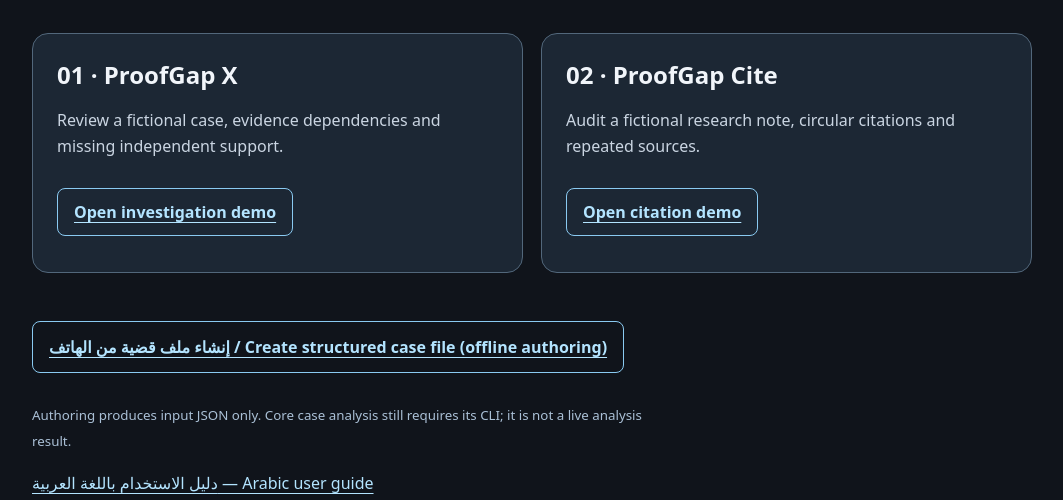
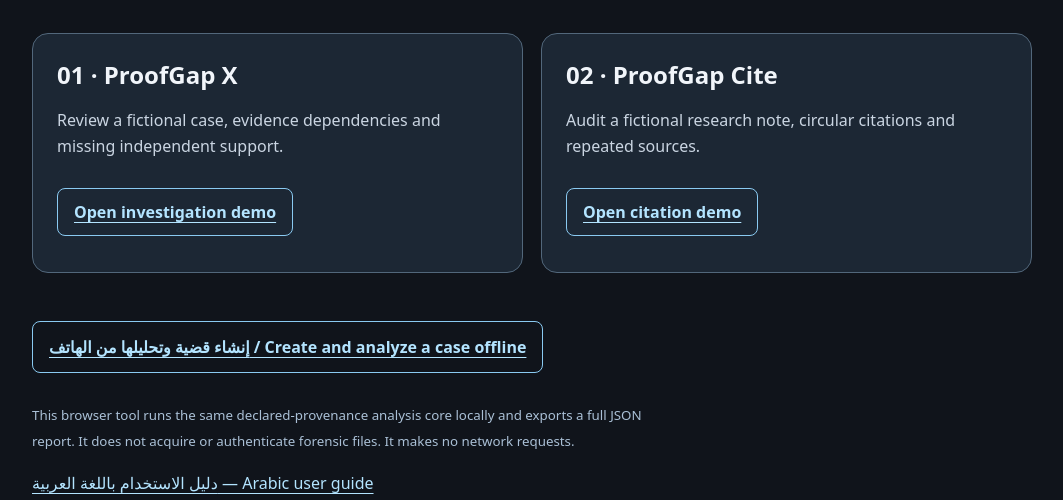
Before and after one commit to taleem1120-glitch/proofgap-x-kiroween-2026-clean, a website: page index.html in a window 1280 px wide. Shown: the part 300-800 px from the top of the page, without its empty margins (108-1171 px from the left). Drawn offline with Linux system fonts and the light colour scheme.

Commit message:
fix(release): accurately describe locally running shared analysis engine on judge landing

```diff
--- a/index.html
+++ b/index.html
@@ -36,8 +36,8 @@ select{background:#1c2734;color:#f1f5fa;border:1px solid #8acaf1;border-radius:8
 <a class="action" href="apps/proofgap-cite/showcase.html" data-i18n="openCite">Open citation demo</a>
 </article>
 </div>
-<p><a class="action" href="tools/case-builder.html">إنشاء ملف قضية من الهاتف / Create structured case file (offline authoring)</a></p>
-<p><small>Authoring produces input JSON only. Core case analysis still requires its CLI; it is not a live analysis result.</small></p>
+<p><a class="action" href="tools/case-builder.html">إنشاء قضية وتحليلها من الهاتف / Create and analyze a case offline</a></p>
+<p><small>This browser tool runs the same declared-provenance analysis core locally and exports a full JSON report. It does not acquire or authenticate forensic files. It makes no network requests.</small></p>
 <p><a href="docs/USER_GUIDE_AR.md" lang="ar" hreflang="ar">دليل الاستخدام باللغة العربية — Arabic user guide</a></p>
 <h2 data-i18n="judges">For judges and reviewers</h2>
 <p><span data-i18n="judgeNote">Both demos work offline with invented data. Read the testing instructions and the factual Kiro log.</span> <a data-i18n="tests" href="docs/JUDGES_QUICKSTART_2026.md">Testing instructions</a> · <a data-i18n="kiro" href=".kiro/KIRO_USAGE.md">Kiro usage log</a>.</p>
```
